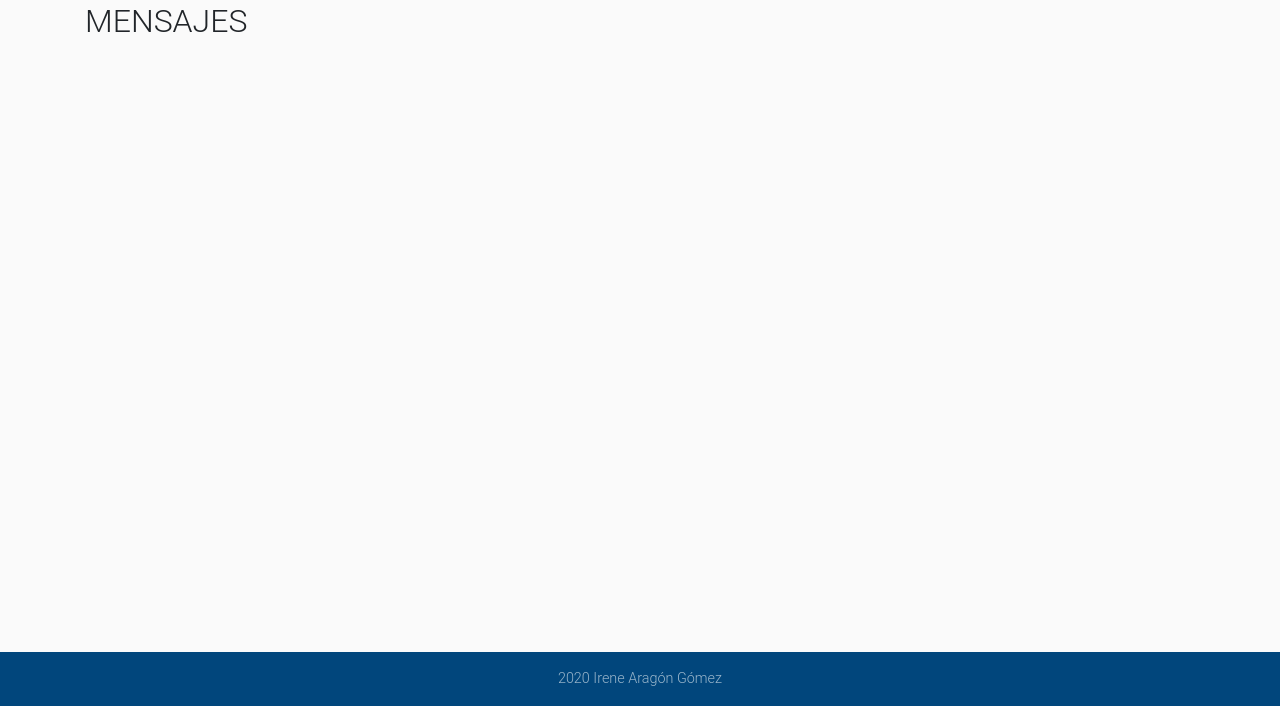
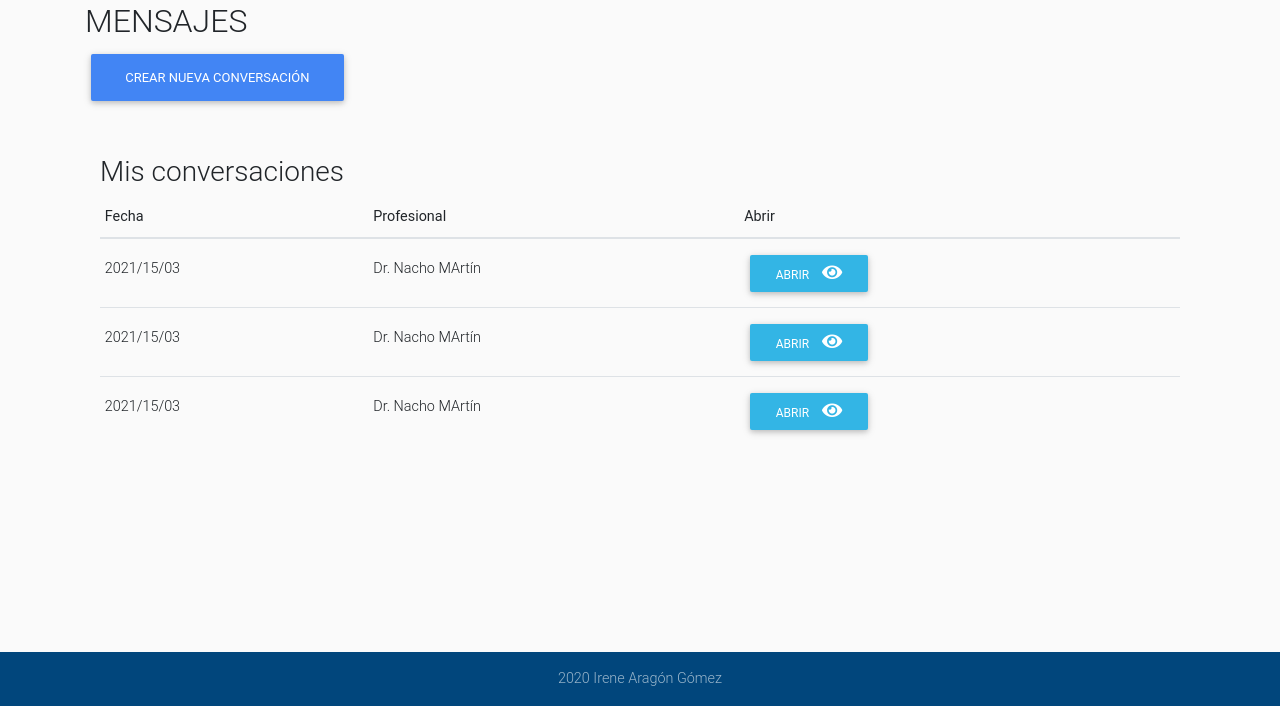
Before and after one commit to IreneAragon/clickdoctor, a PHP site: page /areaPaciente/mensajesPaciente.php in a window 1280 px wide. Shown: the part 94-800 px from the top of the page. Run offline with PHP 8.4, Linux system fonts and the light colour scheme; the visitor is signed in with stand-in values (Sample User, id 1); data that the repository does not hold is empty; some libraries are stand-ins or nearby versions.

Commit message:
Cambios HP - front mensajería -

```diff
--- a/areaPaciente/crearCitaPaciente.php
+++ b/areaPaciente/crearCitaPaciente.php
@@ -2,7 +2,7 @@
 include_once '../include/cabeceraUsuarios.html';
 include_once '../include/navPacientes.php';
 
-require '../clases/claseDB.php';
+// require '../clases/claseDB.php';
 ?>
 
 <div class="container pt-5 text-center">
--- a/areaPaciente/historialPaciente.php
+++ b/areaPaciente/historialPaciente.php
@@ -7,7 +7,7 @@ include_once '../include/navPacientes.php';
 <div class="container pt-5">
     <div class="row">
         <div class="col">
-            <h2 class="pt-5">MENSAJES</h2>
+            <h2 class="pt-5">HISTORIAL</h2>
         </div>
     </div>
 </div>
--- a/areaPaciente/mensajesPaciente.php
+++ b/areaPaciente/mensajesPaciente.php
@@ -9,6 +9,45 @@ include_once '../include/navPacientes.php';
     <div class="row">
         <div class="col">
             <h2 class="pt-5">MENSAJES</h2>
+
+            <a href="../mensajeria/nuevaConversacion.php " class="btn btn-primary"> Crear nueva conversación </a>
+
+
+            <div class="container mt-5">
+                <h3>Mis conversaciones</h3>
+
+                <table class="table table-sm table-hover" id="x">
+                    <thead>
+                        <tr>
+                            <th scope="col">Fecha</th>
+                            <th scope="col">Profesional</th>
+                            <th scope="col">Abrir</th>
+                        </tr>
+                    </thead>
+                    <tbody id="listaProfInformes">
+                        <!-- TODO:  tr obtenidas por ajax -->
+                        <form class="" action="abrirInforme.php" method="post">
+                            <tr>
+                                <td>2021/15/03</td>
+                                <td>Dr. Nacho MArtín</td>
+                                <td> <button type="submit" class="btn btn-info btn-sm btnStyle">Abrir <i class="fa fa-eye iconoOjo"></i></button> </td>
+                            </tr>
+                            <tr>
+                                <td>2021/15/03</td>
+                                <td>Dr. Nacho MArtín</td>
+                                <td> <button type="submit" class="btn btn-info btn-sm btnStyle">Abrir <i class="fa fa-eye iconoOjo"></i></button> </td>
+                        </tr>
+                        <tr>
+                            <td>2021/15/03</td>
+                            <td>Dr. Nacho MArtín</td>
+                            <td> <button type="submit" class="btn btn-info btn-sm btnStyle">Abrir <i class="fa fa-eye iconoOjo"></i></button> </td>
+                        </tr>
+                        </form>
+
+                    </tbody>
+                </table>
+            </div>
+
         </div>
     </div>
 </div>
```
Also changed, not shown: mensajeria/nuevaConversacion.php (added, +42 -0 lines).
